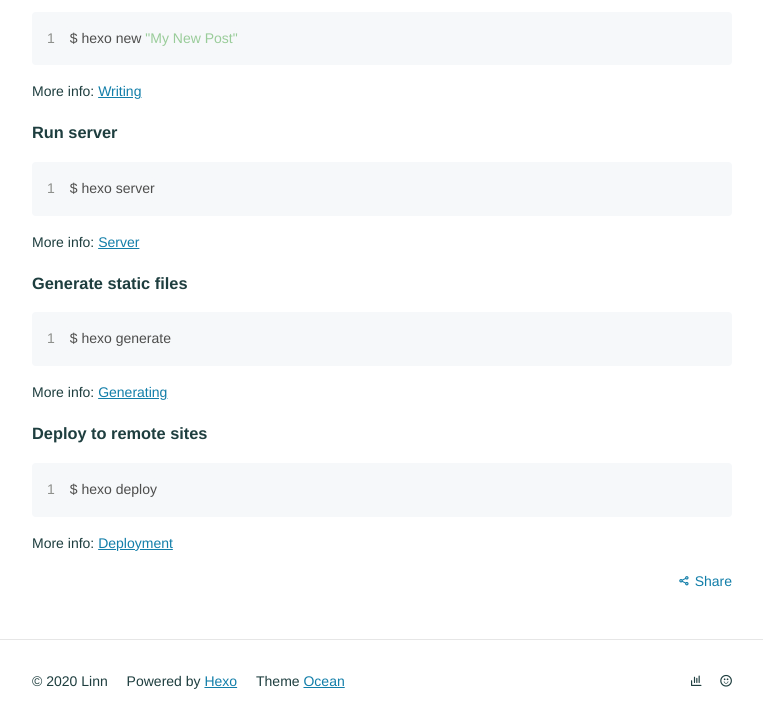
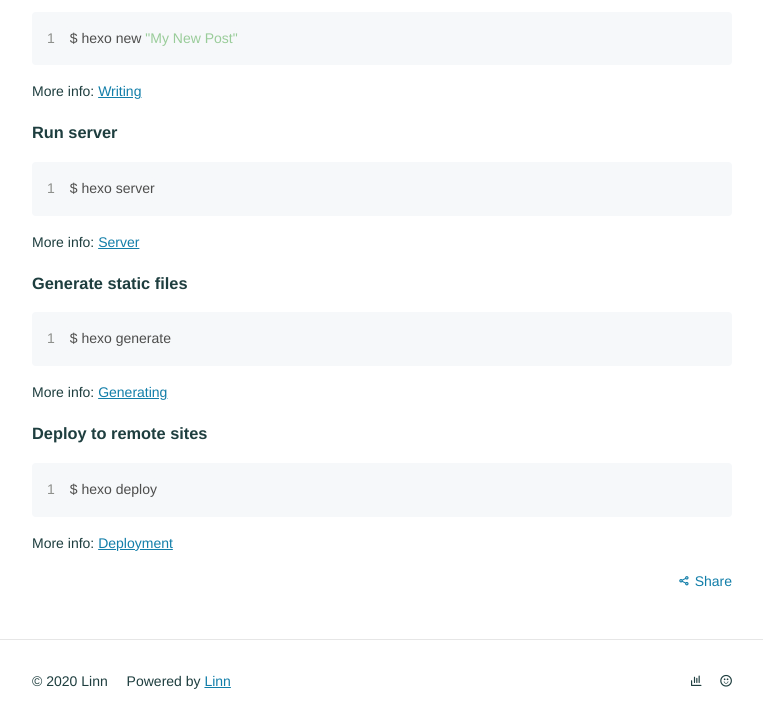
Before and after one commit to FlxLin/FlxLin.github.io, a plain HTML site: page index.html in a window 1280 px wide. Shown: the part 1104-1828 px from the top of the page, without its empty margins (208-971 px from the left). Drawn offline with Linux system fonts and the light colour scheme; some packages are replaced by stand-ins of ours; no server answers; a script that the page names is missing; files whose address does not match are found by name.

Commit message:
Site updated: 2020-01-21 14:18:15

```diff
--- a/index.html
+++ b/index.html
@@ -154,8 +154,7 @@
     </div>
     <ul class="list-inline">
       <li>&copy; 2020 Linn</li>
-      <li>Powered by <a href="http://hexo.io/" target="_blank">Hexo</a></li>
-      <li>Theme  <a href="https://github.com/zhwangart/hexo-theme-ocean" target="_blank" rel="noopener">Ocean</a></li>
+      <li>Powered by <a href="http://hexo.io/" target="_blank">Linn</a></li>
     </ul>
   </div>
 </footer>
```
